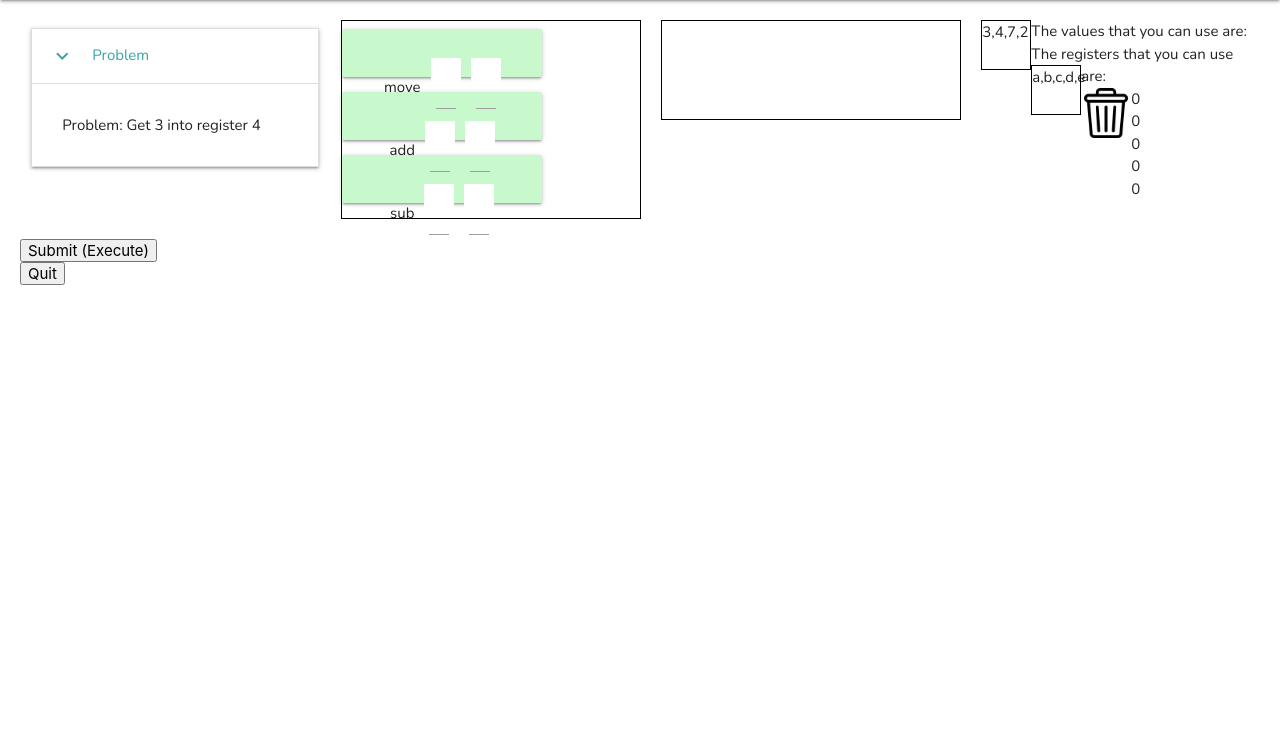
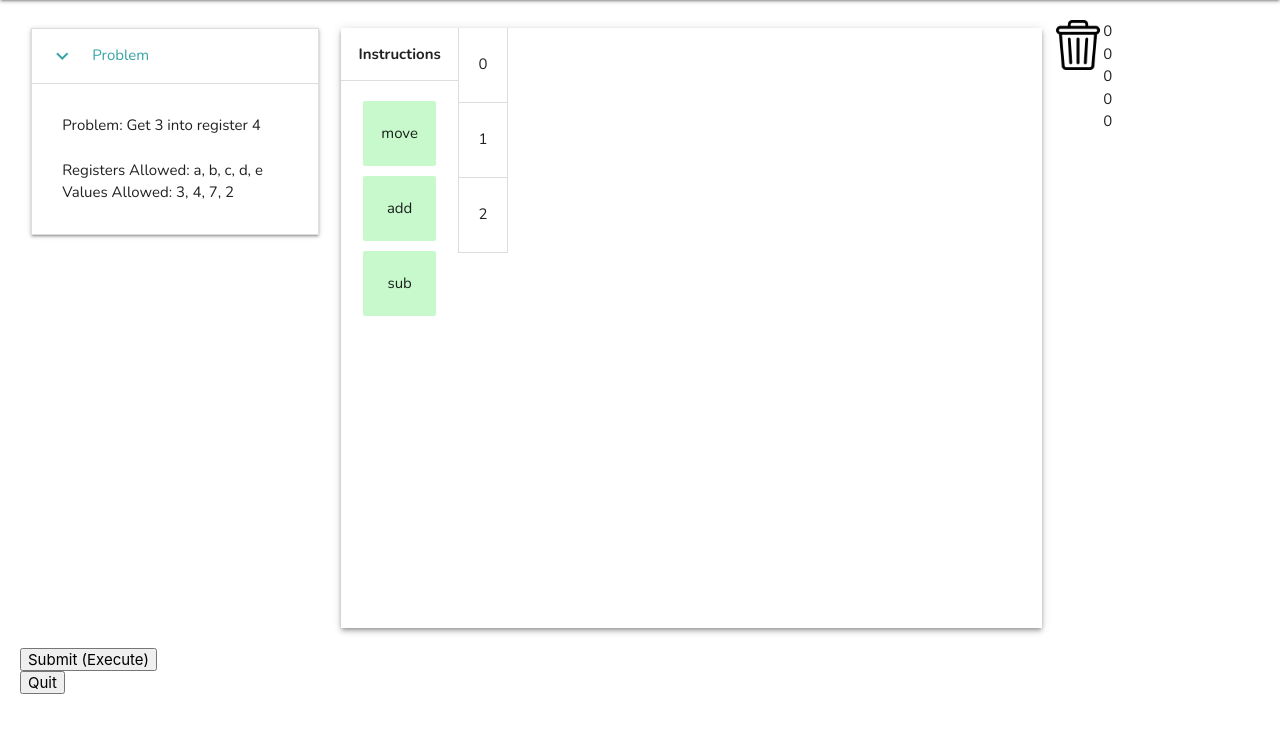
Before and after one commit to JohnsonLi/assemblet, a Flask app: page /puzzle/1 in a window 1280 px wide. Shown: the part 64-800 px from the top of the page. Run offline with Flask 2, Linux system fonts and the light colour scheme; the visitor is signed in with stand-in values (Sample User, id 1).

Commit message:
lots of ui

```diff
--- a/static/css/layout.css
+++ b/static/css/layout.css
@@ -1,12 +1,13 @@
 #assembly-builder {
-    border: solid 1px black;
+    position: absolute;
     box-sizing: border-box;
-    float: left;
-    min-height: 100px;
-    width: 300px;
+    min-height: 200px;
+    width: 100%;
+    height: 100%;
     list-style: none;
-    margin: 0px 20px 0px 20px;
     display: inline-block;
+    top: 0px;
+    padding-top: 5px;
 }
 
 .instruction-entry {
@@ -24,64 +25,47 @@
     opacity: 1;
 }
 #instruction-list {
-    width: 300px;
-    float: left;
-    border: 1px solid black;
+    margin: auto;
     min-height: 75px;
-    list-style: none;
+    width: 80%;
 }
+
+#instruction-list .instruction {
+    margin: 10px;
+}
+
 .instruction {
-    width: 200px;
-    height: 25px;
+    margin-top: 0px;
+    margin-bottom: 10px;
     background-color: #c7f9cc;
     box-sizing: border-box;
-    text-align: center;
+    align-items: center;
+    justify-content: center;
+    height: 65px;
 }
 .instruction span {
+    margin-left: 10px !important;
+    margin-right: 10px !important;
     display: inline-block;
-    vertical-align: middle;
-    line-height: normal;
-    margin: 5px;
+
 }
 
 .instruction input {
+    height: 30px;
     margin: 5px;
+    text-align: center;
+    margin-bottom: 0px !important;
+    font-size: 15px;
 }
 
 .instruction-parameter {
-    width: 30px;
-    height: 30px;
+    width: 30px !important;
+    height: 30px !important;
     padding: 5px;
-    background-color: white;
-    display: inline-block;
-    margin: 5px;
+    margin-left: 10px !important;
+    margin-right: 10px !important;
 }
 
-.game-value {
-    width: 30px;
-    height: 30px;
-    border: 1px solid black;
-}
-
-#game-values {
-    float: left;
-    width: 50px;
-    border: 1px solid black;
-    min-height: 50px;
-}
-
-.game-register {
-    width: 30px;
-    height: 30px;
-    border: 1px solid black;
-}
-
-#game-registers {
-    float: left;
-    width: 50px;
-    border: 1px solid black;
-    min-height: 50px;
-}
 
 #game {
     width: 300px;
@@ -98,6 +82,12 @@
 
 #trash {
     position: absolute;
+    user-drag: none;
+    -webkit-user-drag: none;
+    user-select: none;
+    -moz-user-select: none;
+    -webkit-user-select: none;
+    -ms-user-select: none;
 }
 
 #trash img {
@@ -128,3 +118,48 @@
 .disabled {
     pointer-events: none;
 }
+
+#editor {
+    margin-top: 7.5px;
+    min-height: 600px;
+    height: 600px;
+    width: 100%;
+    overflow-y: scroll;
+}
+
+#instruction-title {
+    font-weight: bold;
+    justify-content: center;
+    padding: 15px;
+}
+
+#instruction-title-div {
+    border-bottom: 1px solid #ddd;
+}
+
+#editor-tools {
+    height: 100%;
+}
+
+.instruction-number {
+    height: 75px;
+    width: 100%;
+    display: flex;
+    justify-content: center;
+    align-items: center;
+    border-left: 1px solid #ddd;
+    border-right: 1px solid #ddd;
+    border-bottom: 1px solid #ddd;
+    box-sizing: border-box;
+}
+
+#instruction-numbers {
+    width: 50px;
+    display: inline-block;
+    text-align: center;
+}
+
+#instructions {
+    position: relative;
+    padding-left: 0px;
+}
--- a/static/js/assembly-builder.js
+++ b/static/js/assembly-builder.js
@@ -15,7 +15,18 @@ var init = function() {
             put: ['instructions']
         },
         ghostClass: 'ghost-instruction',
-        animation: 150
+        animation: 150,
+        onAdd: function(evt) {
+            makeParameters(evt.item, evt.item.name);
+            if (ASSEMBLY_BUILDER.children.length >= INSTRUCTION_NUMBERS.children.length) {
+                let number = document.createElement("div");
+                number.classList.add("instruction-number", "z-depth-0");
+                let span = document.createElement("span");
+                span.innerHTML = INSTRUCTION_NUMBERS.children.length;
+                number.appendChild(span);
+                INSTRUCTION_NUMBERS.appendChild(number);
+            }
+        }
     });
     Sortable.create(INSTRUCTION_LIST, {
         sort: false,
@@ -29,7 +40,7 @@ var init = function() {
             while (evt.clone.children.length > 1) {
                 evt.clone.removeChild(evt.clone.lastChild);
             }
-            makeParameters(evt.clone, evt.item.name);
+
         },
     });
 
@@ -51,15 +62,24 @@ var init = function() {
         sort: false,
         group: {
             name: "trash",
-            put: true
+            put: true,
+            pull: false
         },
         onAdd: function (evt) {
             evt.item.remove();
         },
-        ghostClass: "hidden"
+        ghostClass: "hidden",
+        handle: '.handle'
     });
 
-
+    for (let i = 0; i < 3; i++) {
+        let number = document.createElement("div");
+        number.classList.add("instruction-number", "z-depth-0");
+        let span = document.createElement("span");
+        span.innerHTML = i;
+        number.appendChild(span);
+        INSTRUCTION_NUMBERS.appendChild(number);
+    }
 
 }
 
--- a/static/js/html-elements.js
+++ b/static/js/html-elements.js
@@ -3,3 +3,4 @@ const INSTRUCTION_LIST = document.getElementById("instruction-list");
 const GAME_VALUES = document.getElementById("game-values");
 const GAME_REGISTERS = document.getElementById("game-registers");
 const TRASH = document.getElementById("trash");
+const INSTRUCTION_NUMBERS = document.getElementById("instruction-numbers");
--- a/static/js/instructions.js
+++ b/static/js/instructions.js
@@ -9,7 +9,7 @@ const INSTRUCTIONS = {
 
 var setupInstruction = function(instructionName) {
     let instruction = document.createElement("div");
-    instruction.classList.add("instruction", "unselectable", "card-panel");
+    instruction.classList.add("instruction", "unselectable", "card-panel", "valign-wrapper", "center-align", "z-depth-0");
     instruction.name = instructionName;
     instruction.isInstruction = true;
 
@@ -20,7 +20,7 @@ var setupInstruction = function(instructionName) {
 
 
 
-    makeParameters(instruction, instructionName);
+    //makeParameters(instruction, instructionName);
 
     return instruction;
 }
@@ -28,12 +28,10 @@ var setupInstruction = function(instructionName) {
 var makeParameters = function(div, name, base) {
     div.parameters = [];
     for (let i = 0; i < INSTRUCTIONS[name].length; i++) {
-        let inputDiv = document.createElement("div");
         let input = document.createElement("input");
-        inputDiv.appendChild(input);
-        inputDiv.classList.add("instruction-parameter");
+        input.classList.add("instruction-parameter");
         input.type = "text";
-        div.appendChild(inputDiv);
+        div.appendChild(input);
         div.parameters.push(input);
         let k = registers_allowed;
         if (INSTRUCTIONS[name][i] != 1) {
--- a/templates/puzzle.html
+++ b/templates/puzzle.html
@@ -11,24 +11,36 @@
                 <ul class="collapsible">
                     <li class="active">
                         <div class="collapsible-header" style="color: #38a3a5;"><i class="material-icons">expand_more</i>Problem</div>
-                        <div class="collapsible-body"> Problem: <span id="question">{{data['question']}}</span></div>
+                        <div class="collapsible-body">
+                            Problem: <span id="question">{{data['question']}}</span> <br> <br>
+                            Registers Allowed: <span id="game-registers">{{data['registers_allowed']|join(", ")}}</span><br>
+                            Values Allowed: <span id="game-values">{{data['values_allowed']|join(", ")}}</span>
+                        </div>
                     </li>
                 </ul>
             </div>
 
-            <div class="col s9">
-                <div class="editor">
-                    <div id="instruction-list">{{data['instructions_allowed']|join(",")}}</div>
-                    <div id="assembly-builder"></div>
+            <div class="col s7">
+                <div id="editor" class="z-depth-2">
+                    <div class="col s2" id="editor-tools">
+                        <div class="row" id="instruction-title-div">
+                            <span id="instruction-title" class="valign-wrapper">Instructions</span>
+                        </div>
+                        <div class="row">
+                            <div id="instruction-list">{{data['instructions_allowed']|join(",")}}</div>
+                        </div>
+                    </div>
+                    <div class="col s7" id="instructions">
+                        <div id="instruction-numbers"></div>
+                        <div id="assembly-builder"></div>
+                    </div>
                 </div>
-                <div>The values that you can use are: <div id="game-values">{{data['values_allowed']|join(",")}}</div></div>
-                <div>The registers that you can use are:<div id="game-registers">{{data['registers_allowed']|join(",")}}</div></div>
-                <div id="register-values" style="display:inline-block"></div>
+
+            </div>
+            <div id="register-values" style="display:inline-block"></div>
                 <div id="trash-container">
                     <div id="trash"></div>
                 </div>
-            </div>
-
         </div>
 
 
```
